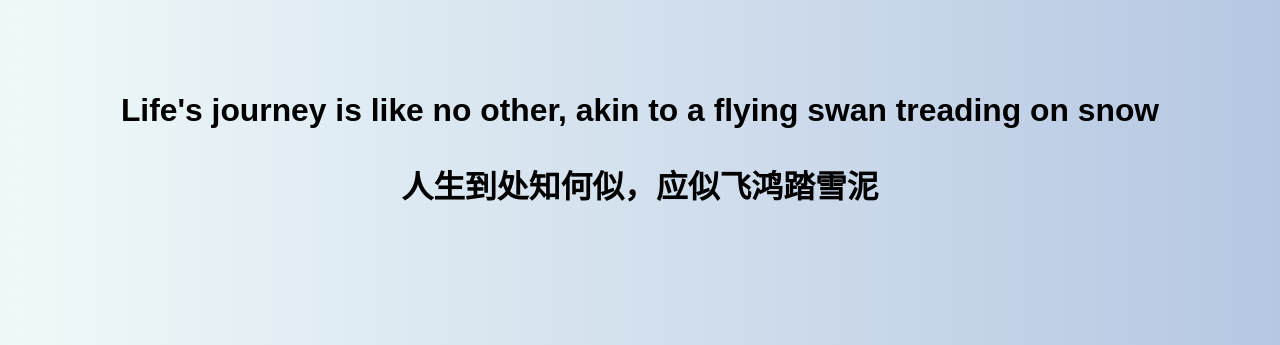
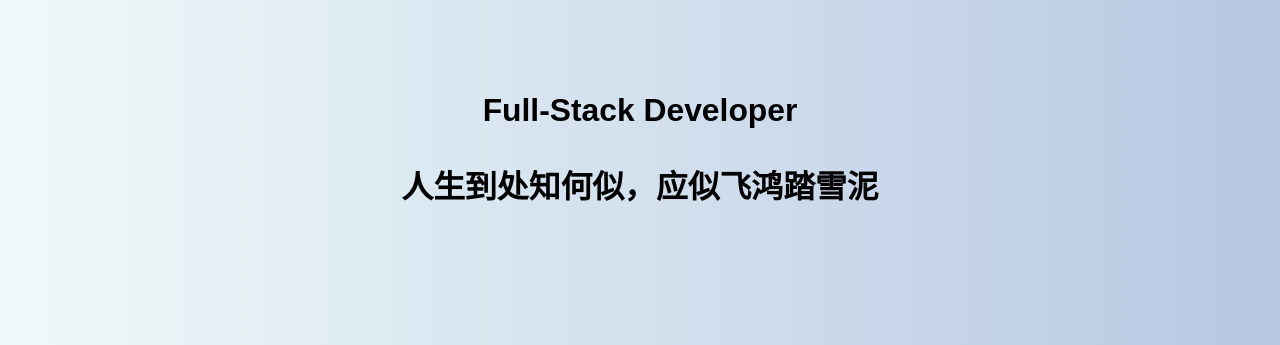
Before and after one commit to ElkanLi/homepage, a plain HTML site: page index.html in a window 1280 px wide. Shown: the part 455-800 px from the top of the page. Drawn offline with Linux system fonts and the light colour scheme; a web font is replaced by a local one.

Commit message:
Update index.html

```diff
--- a/index.html
+++ b/index.html
@@ -42,7 +42,7 @@
 <div class="box">
     <H1 style="font-size: 100px; font-family: 'HarmonyOS">Elkan Li</H1>
     <!--<H3>On the way to becoming a full-stack developer</H3>-->
-    <H3>Life's journey is like no other, akin to a flying swan treading on snow</H3>
+    <H3>Full-Stack Developer</H3>
     <H3>人生到处知何似，应似飞鸿踏雪泥</H3>
     <br>
 </div>
```
